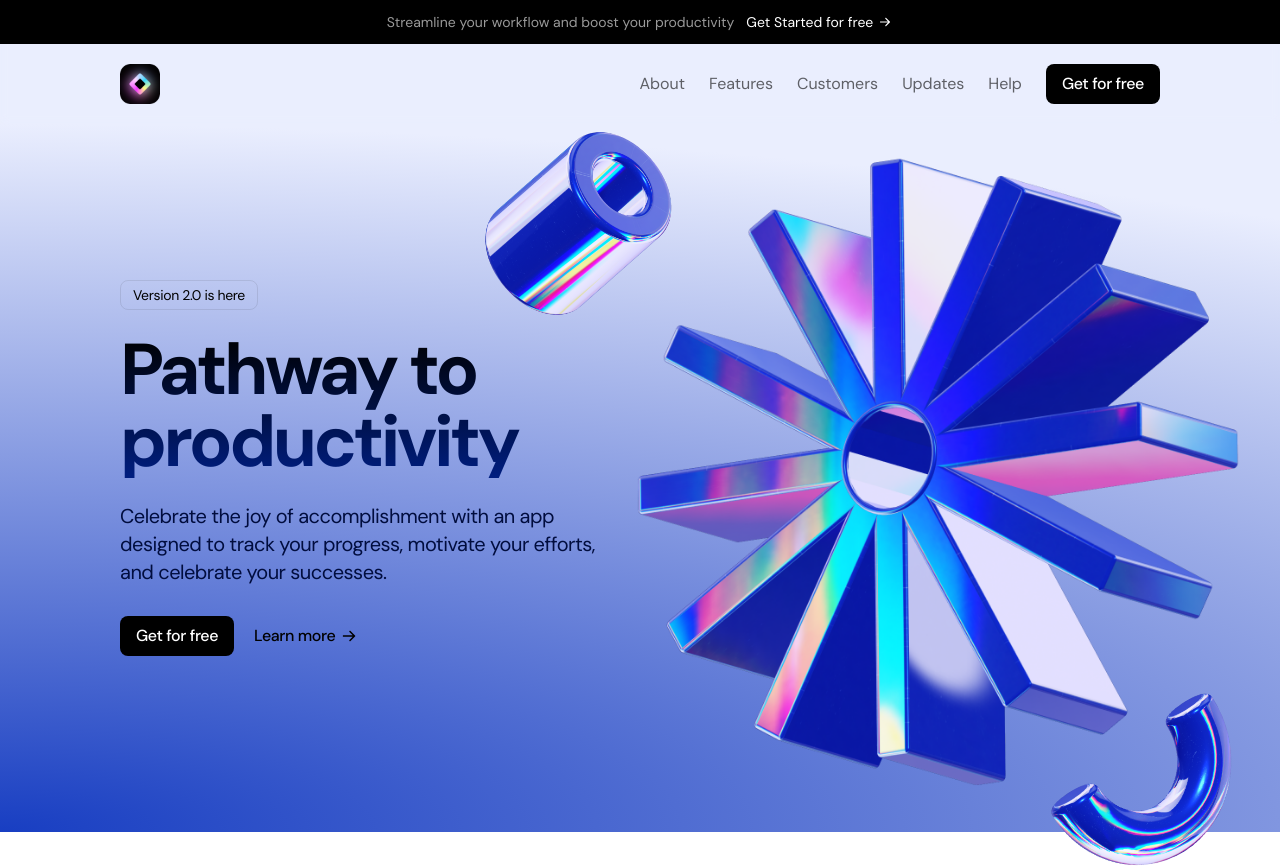
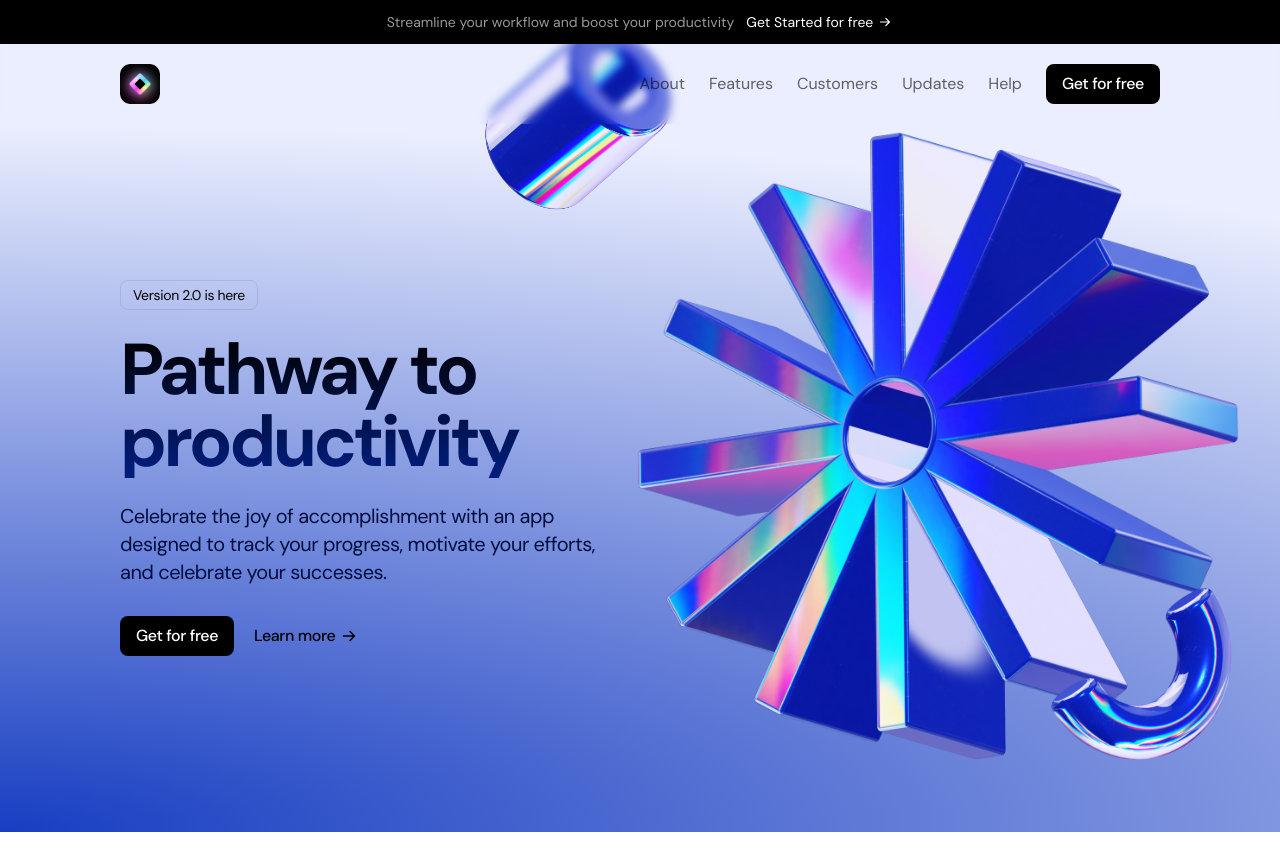
Before and after one commit to AliMoradpour/light-saas-landingpage, a Next.js app: page / in a window 1280 px wide. Shown: the top 867 px of the page. Built offline with nearby package versions, Linux system fonts and the light colour scheme.

Commit message:
hero section animated

```diff
--- a/src/sections/Hero.tsx
+++ b/src/sections/Hero.tsx
@@ -1,20 +1,32 @@
+"use client";
 import Image from "next/image";
+import { motion, useScroll, useTransform } from "framer-motion";
 
 import ArrowIcon from "@/assets/arrow-right.svg";
 import cogImage from "@/assets/cog.png";
 import cylinderImage from "@/assets/cylinder.png";
 import noodleImage from "@/assets/noodle.png";
+import { useRef } from "react";
 
 export const Hero = () => {
+  const heroRef = useRef(null);
+
+  const { scrollYProgress } = useScroll({
+    target: heroRef,
+    offset: ["start end", "end start"],
+  });
+
+  const translateY = useTransform(scrollYProgress, [0, 1], [150, -150]);
+
   return (
-    <section className="pt-8 pb-20 md:pt-5 md:pb-10 bg-[radial-gradient(ellipse_200%_100%_at_bottom_left,#183EC2,#EAEEFE_100%)] overflow-x-clip">
+    <section
+      ref={heroRef}
+      className="pt-8 pb-20 md:pt-5 md:pb-10 bg-[radial-gradient(ellipse_200%_100%_at_bottom_left,#183EC2,#EAEEFE_100%)] overflow-x-clip">
       <div className="container">
         <div className="md:flex items-center">
           {/* content */}
           <div className="md:w-[478px]">
-            <div className="tag">
-              Version 2.0 is here
-            </div>
+            <div className="tag">Version 2.0 is here</div>
             <h1 className="text-5xl md:text-7xl font-bold tracking-tighter bg-gradient-to-b from-black to-[#001E80] text-transparent bg-clip-text mt-6">
               Pathway to productivity
             </h1>
@@ -32,23 +44,39 @@ export const Hero = () => {
           </div>
           {/* image */}
           <div className="mt-20 md:mt-0 md:h-[648px] md:flex-1 relative">
-            <Image
-              src={cogImage}
+            <motion.img
+              src={cogImage.src}
               alt="cog image"
               className="md:absolute md:h-full md:w-auto md:max-w-none md:-left-6 lg:left-0"
+              animate={{
+                translateY: [-30, 30],
+              }}
+              transition={{
+                repeat: Infinity,
+                repeatType: "mirror",
+                duration: 3,
+                ease: "easeInOut",
+              }}
             />
-            <Image
-              src={cylinderImage}
+            <motion.img
+              src={cylinderImage.src}
               width={220}
               height={220}
               alt="cylinder image"
               className="hidden md:block -top-8 -left-32 md:absolute"
+              style={{
+                translateY: translateY,
+              }}
             />
-            <Image
-              src={noodleImage}
+            <motion.img
+              src={noodleImage.src}
               alt="noodle image"
               width={220}
               className="hidden lg:block absolute top-[524px] left-[448px] rotate-[30deg]"
+              style={{
+                rotate: 30,
+                translateY: translateY,
+              }}
             />
           </div>
         </div>
```
